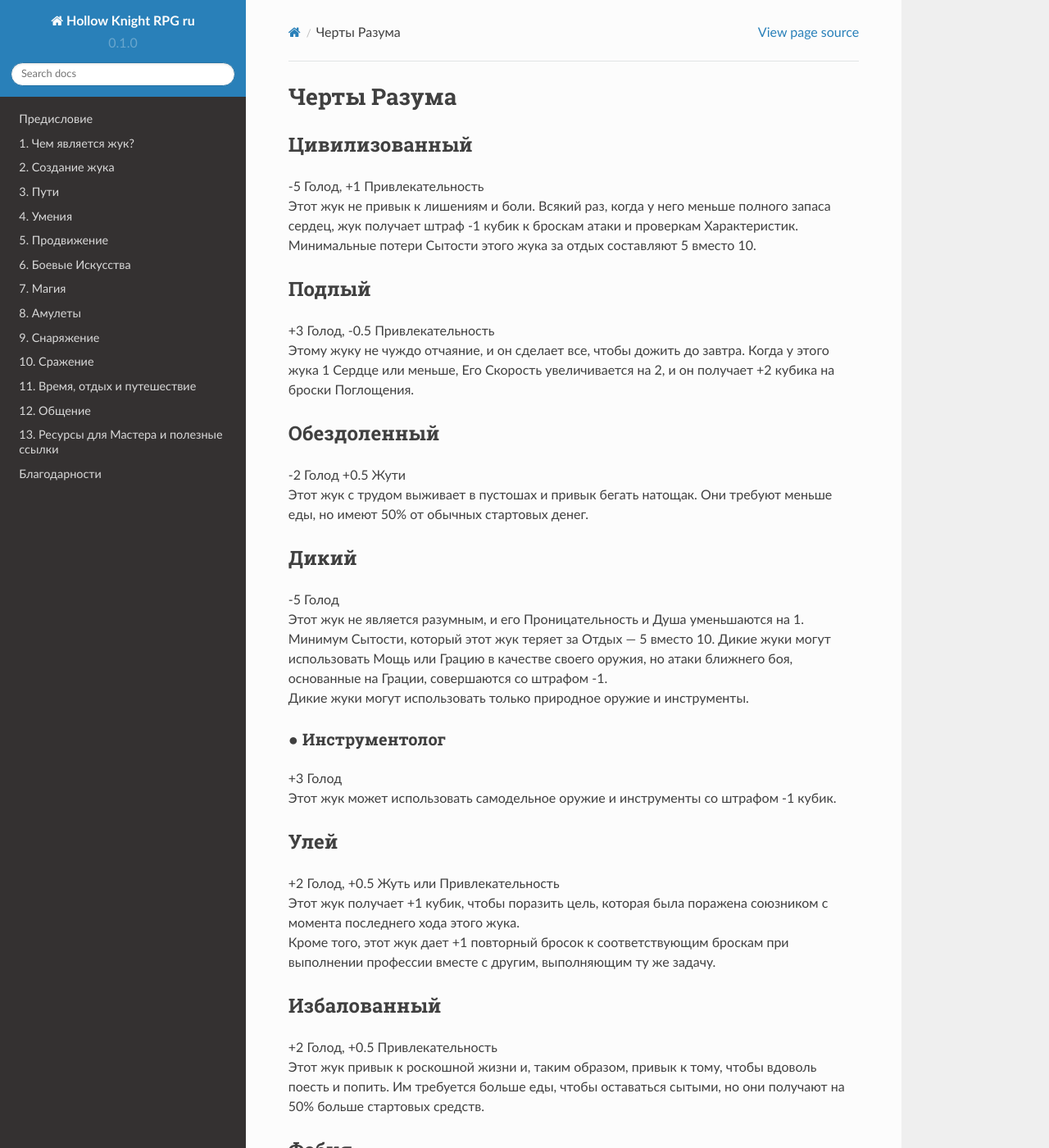
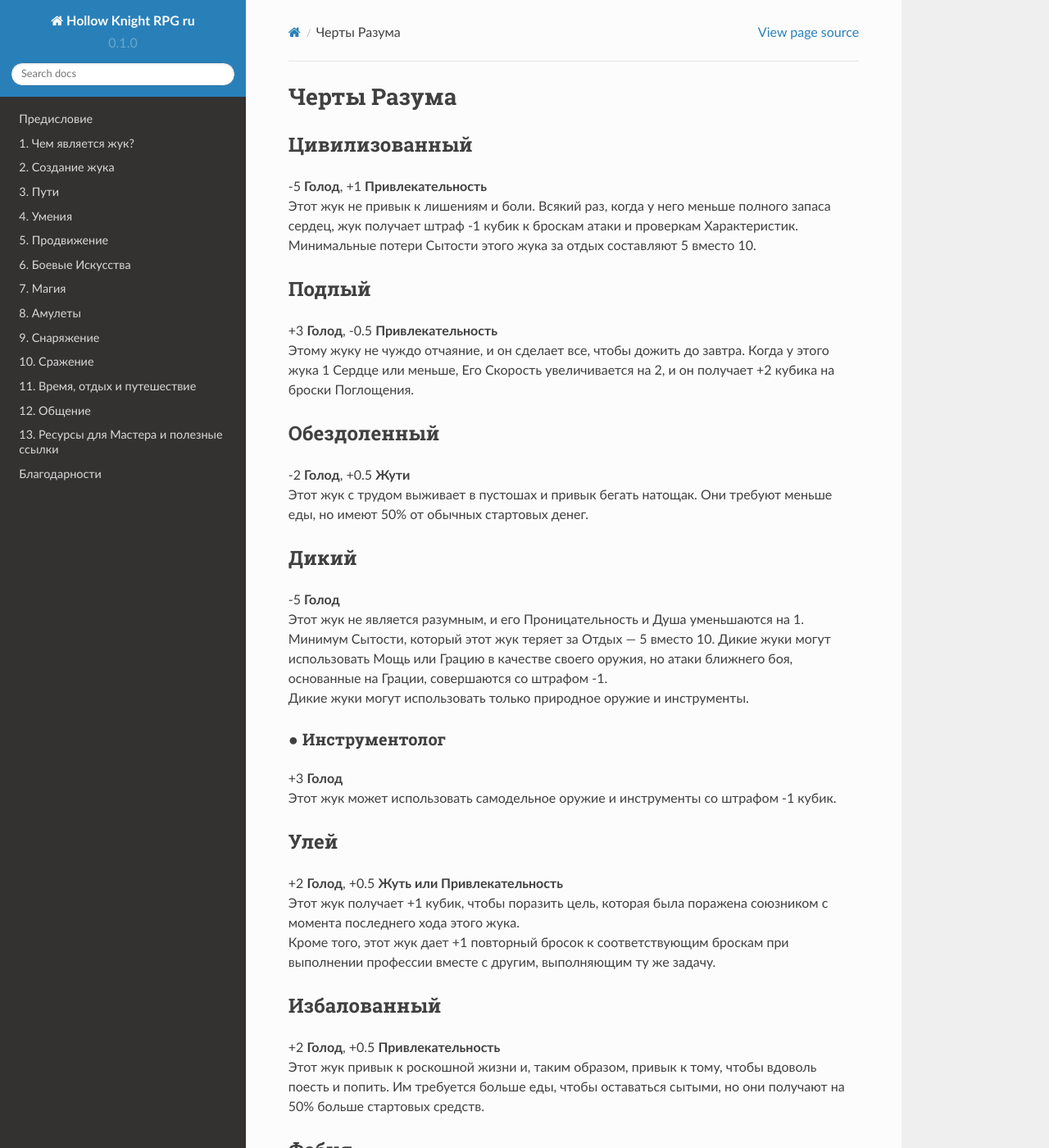
Before and after one commit to LazySelkie/hollow-knight-rpg-ru, a Sphinx documentation site: the page built from docs/source/traits_mental.rst, in a window 1280 px wide and 1400 px high. Shown: the whole window at 82% size. Built offline with Sphinx 7.4.7 and the Read the Docs theme 2.0.0, drawn with Linux system fonts in a browser that asks for light colours; some of the changed text lies outside the part shown.

```diff
--- a/docs/source/traits_mental.rst
+++ b/docs/source/traits_mental.rst
@@ -3,54 +3,54 @@
 
 Цивилизованный
 """""""""""""""""
-| -5 Голод, +1 Привлекательность
+| -5 **Голод**, +1 **Привлекательность**
 | Этот жук не привык к лишениям и боли. Всякий раз, когда у него меньше полного запаса сердец, жук получает штраф -1 кубик к броскам атаки и проверкам Характеристик.
 | Минимальные потери Сытости этого жука за отдых составляют 5 вместо 10.
 
 Подлый
 """""""""""""""""
-| +3 Голод, -0.5 Привлекательность
+| +3 **Голод**, -0.5 **Привлекательность**
 | Этому жуку не чуждо отчаяние, и он сделает все, чтобы дожить до завтра. Когда у этого жука 1 Сердце или меньше, Его Скорость увеличивается на 2, и он получает +2 кубика на броски Поглощения.
 
 Обездоленный
 """""""""""""""""
-| -2 Голод +0.5 Жути
+| -2 **Голод**, +0.5 **Жути**
 | Этот жук с трудом выживает в пустошах и привык бегать натощак. Они требуют меньше еды, но имеют 50% от обычных стартовых денег.
 
 Дикий
 """""""""""""""""
-| -5 Голод
+| -5 **Голод**
 | Этот жук не является разумным, и его Проницательность и Душа уменьшаются на 1. Минимум Сытости, который этот жук теряет за Отдых — 5 вместо 10. Дикие жуки могут использовать Мощь или Грацию в качестве своего оружия, но атаки ближнего боя, основанные на Грации, совершаются со штрафом -1.
 | Дикие жуки могут использовать только природное оружие и инструменты.
 
 ● Инструментолог
 ^^^^^^^^^^^^^^^^^^^
-| +3 Голод
+| +3 **Голод**
 | Этот жук может использовать самодельное оружие и инструменты со штрафом -1 кубик.
 
 Улей
 """""""""""""""""
-| +2 Голод, +0.5 Жуть или Привлекательность
+| +2 **Голод**, +0.5 **Жуть или Привлекательность**
 | Этот жук получает +1 кубик, чтобы поразить цель, которая была поражена союзником с момента последнего хода этого жука.
 | Кроме того, этот жук дает +1 повторный бросок к соответствующим броскам при выполнении профессии вместе с другим, выполняющим ту же задачу.
 
 Избалованный
 """""""""""""""""
-| +2 Голод, +0.5 Привлекательность
+| +2 **Голод**, +0.5 **Привлекательность**
 | Этот жук привык к роскошной жизни и, таким образом, привык к тому, чтобы вдоволь поесть и попить. Им требуется больше еды, чтобы оставаться сытыми, но они получают на 50% больше стартовых средств.
 
 Фобия
 """""""""""""""""
-| -4 Голод, +0.5 Привлекательность
+| -4 **Голод**, +0.5 **Привлекательность**
 | Этот жук испытывает изнурительный страх перед чем-то. Встретив свой страх, жук совершает проверку Проницательности. Сложность проверки определяется Мастером на основе того, как часто встречается объект или концепция, и серьезности текущего воздействия.
 | Если жук проваливает проверку, он получает штраф -1 кубик ко всем броскам кроме Поглощения и не может противостоять или приближаться к цели своего страха. Это продолжается, пока они не перестанут ощущать свой страх и не пройдут раунды, равные успехам, из-за которых они провалили проверку Проницательности.
 
 Отважный
 """""""""""""""""
-| +3 Голод +0.5 Привлекательность
+| +3 **Голод** +0.5 **Привлекательность**
 | Этот жук имеет Запас 3 очков Отваги. Они позволяют перебросить кубик даже после броска. Отвага полностью восстановится если Жук отдохнёт с Сытостью 0 или выше. Максимальная отвага увеличивается на 1 очко за каждые два открытых слота черт, которые есть у жука.
 
 Талант
 """""""""""""""""
-| +2 Голод
+| +2 **Голод**
 | Этот жук имеет склонность к какому-либо навыку. При использовании этого навыка для добавления кубиков к броску один из этих кубиков автоматически становится успешным и не выбрасывается. Эту Черту можно использовать несколько раз, но не более одного раза для одного и того же навыка.
```
